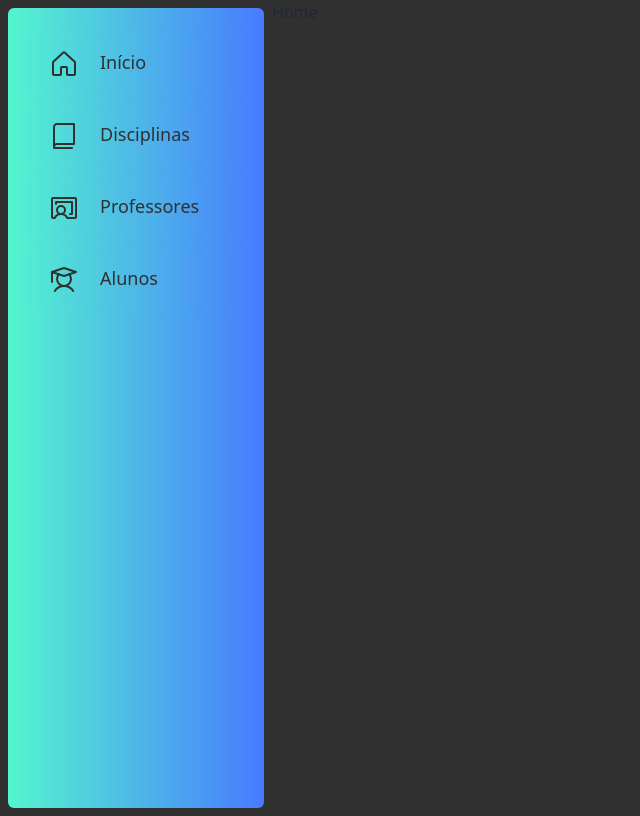
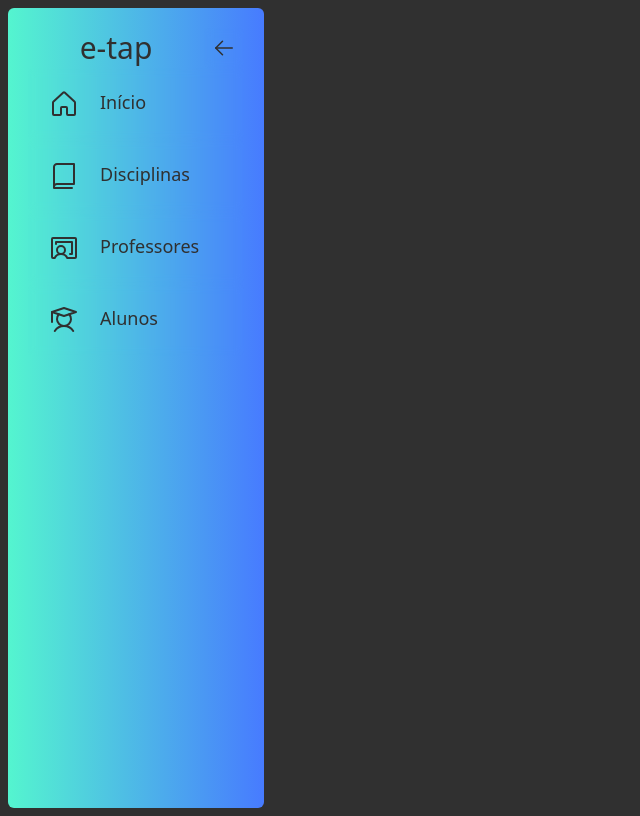
Before and after one commit to Adairlocksg/e-tap, a React (Vite) app in the folder e-tap/: page / in a window 1280 px wide. Shown: the whole page, without its empty margins (0-640 px from the left). Built offline with nearby package versions, Linux system fonts and the light colour scheme; the HTML template or start-up script is replaced by a standard one.

Commit message:
feature/expand e collapse

```diff
--- a/e-tap/src/Router.tsx
+++ b/e-tap/src/Router.tsx
@@ -7,7 +7,7 @@ import Teacher from "./pages/Teacher";
 export default function Router() {
   return (
     <Routes>
-      <Route path="/" element={<Home />} />
+      <Route path="/home" element={<Home />} />
       <Route path="/subjects" element={<Subject />} />
       <Route path="/teachers" element={<Teacher />} />
       <Route path="/students" element={<Student />} />
--- a/e-tap/src/components/Sidebar.tsx
+++ b/e-tap/src/components/Sidebar.tsx
@@ -1,18 +1,65 @@
 import { Link } from "react-router-dom";
 import SidebarData from "./SidebarData";
+import { ArrowLeft, ArrowRight } from "phosphor-react";
+import { useState } from "react";
+import classNames from "classnames";
+
 function Sidebar() {
+  const [isCollapsed, setIsCollapsed] = useState(false);
+  const collapseSidebar = () => {
+    setIsCollapsed(!isCollapsed);
+  };
+
   return (
-    <aside className="min-h-screen text-[#303030] text-center bg-gradient-to-r from-[#54f5cf] to-[#477bff] w-[20%] m-2 rounded-md p-5">
+    <aside
+      className={classNames(
+        "min-h-screen text-[#303030] min-w-min text-center transition-all bg-gradient-to-r from-[#54f5cf] to-[#477bff] w-[20%] m-2 rounded-md p-5",
+        {
+          "w-[5%]": isCollapsed,
+        }
+      )}
+    >
+      {!isCollapsed ? (
+        <section className="flex justify-center">
+          <span className="text-3xl m-auto text-center">e-tap</span>
+          <ArrowLeft
+            className="cursor-pointer rounded-md hover:bg-white/30 backdrop-blur-sm p-2"
+            onClick={collapseSidebar}
+            size={40}
+          />
+        </section>
+      ) : (
+        <ArrowRight
+          className="m-auto cursor-pointer rounded-md hover:bg-white/30 backdrop-blur-sm p-2"
+          onClick={collapseSidebar}
+          size={40}
+        />
+      )}
       <ul className="text-lg">
         {SidebarData.map((item) => {
           return (
             <li
-              className="p-5 rounded-md hover:bg-white/30 backdrop-blur-sm  transition ease-in-out duration-300"
+              className="p-5 rounded-md hover:bg-white/30 backdrop-blur-sm transition ease-in-out duration-300"
               key={item.id}
             >
-              <Link className="flex text-center" to={item.path}>
-                <span className="sm:justify-around">{<item.icon size={32} />}</span>
-                <section className="ml-5 hidden lg:block"> {item.description}</section>
+              <Link
+                data-tip={isCollapsed ? item.description : ""}
+                className={classNames("flex text-center", {
+                  "tooltip tooltip-right": isCollapsed,
+                })}
+                to={item.path}
+              >
+                <span className="sm:justify-around">
+                  {<item.icon size={32} />}
+                </span>
+                <section
+                  className={classNames("ml-5", {
+                    hidden: isCollapsed,
+                  })}
+                >
+                  {" "}
+                  {item.description}
+                </section>
               </Link>
             </li>
           );
--- a/e-tap/src/components/SidebarData.ts
+++ b/e-tap/src/components/SidebarData.ts
@@ -13,7 +13,7 @@ const SidebarData: SidebarDataType[] = [
     id: 1,
     description: "Início",
     icon: House,
-    path: "/",
+    path: "/home",
   },
   {
     id: 2,
--- /dev/null
+++ b/e-tap/src/pages/Login.tsx
@@ -0,0 +1,7 @@
+import React from "react";
+
+function Login() {
+  return <div>Login</div>;
+}
+
+export default Login;
```
